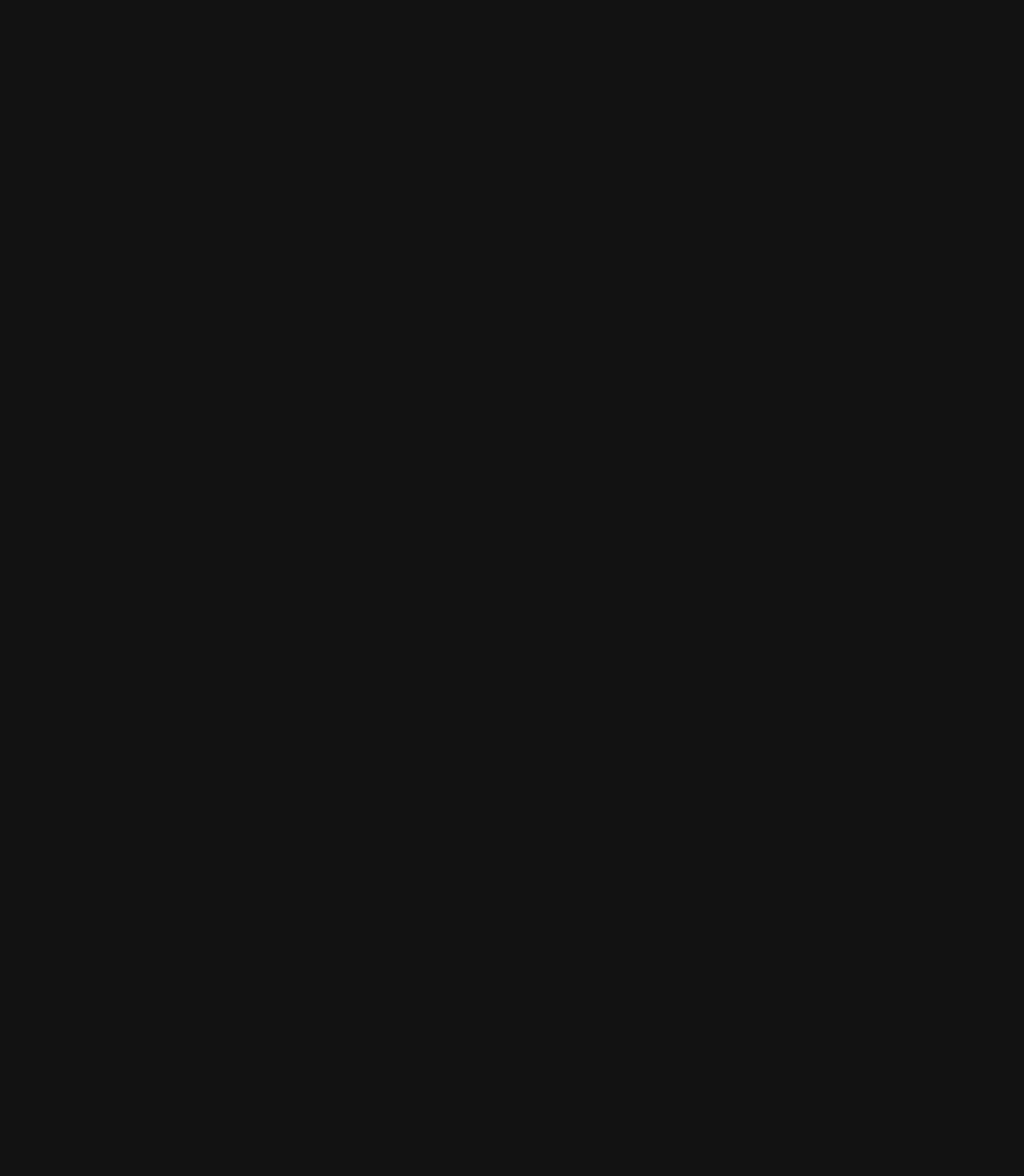
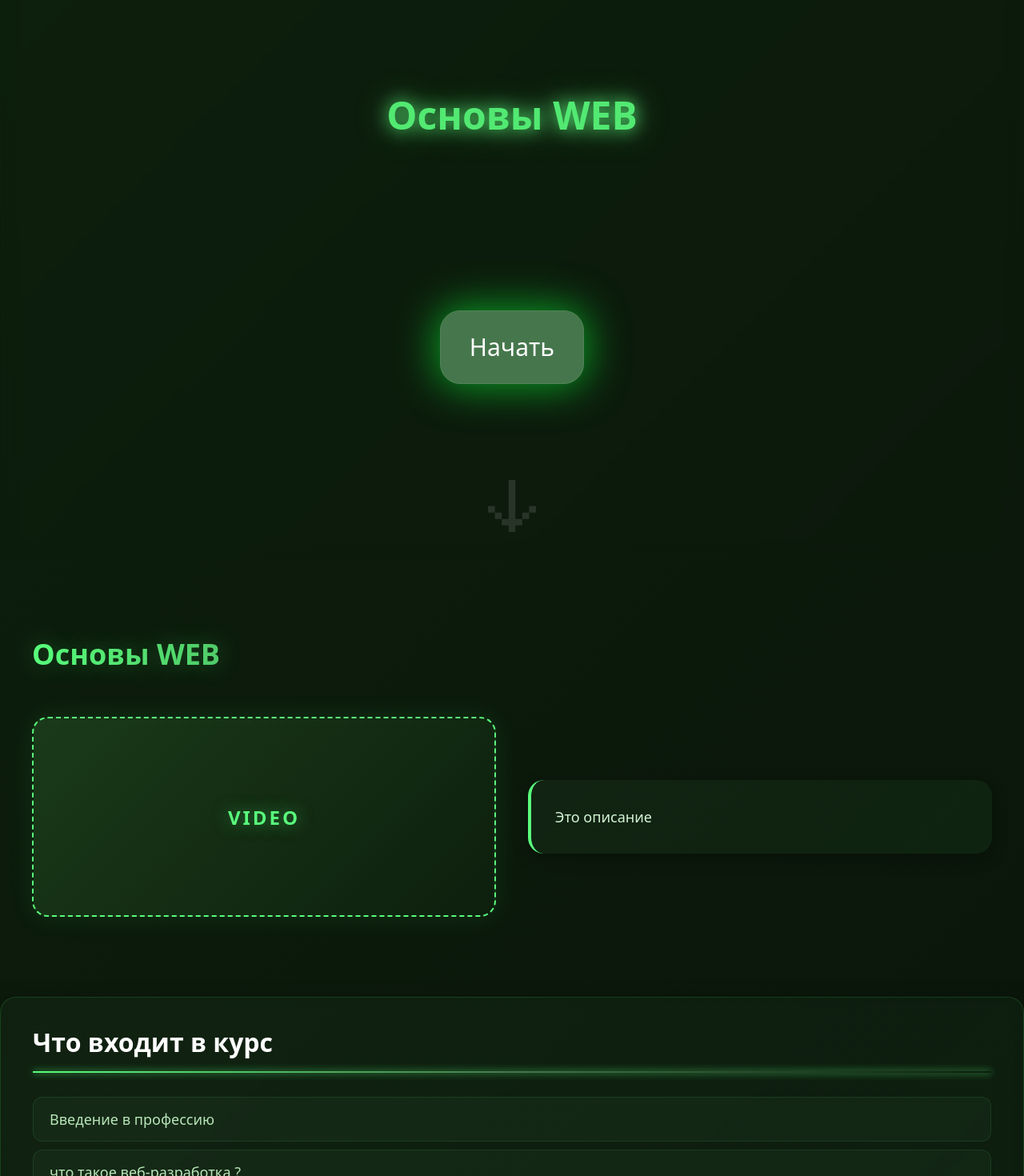
Before and after one commit to TheGedzie/True-Web-Platform, a React (Vite) app: page /education/1 in a window 1280 px wide. Before the commit this address had no page. Shown: the part 100-1570 px from the top of the page at 80% size. Before the commit the page ends 800 px from the top, so only its background shows below. Built offline with nearby package versions, Linux system fonts and the light colour scheme; data requests are answered from the project's data file.

Commit message:
New page previewCoursePage + fix layout

```diff
--- a/src/App.tsx
+++ b/src/App.tsx
@@ -1,11 +1,13 @@
 import { BrowserRouter, Routes, Route } from "react-router-dom"
 import { Education } from "./pages/Education"
+import { PreviewCourse } from "./pages/PreviewCourse"
 
 function App() {
   return (
    <BrowserRouter>
     <Routes>
       <Route path="/education" element={<Education />}/>
+      <Route path = "/education/:id" element={<PreviewCourse />}/>
     </Routes>
    </BrowserRouter>
   )
--- a/src/pages/Education/Education.tsx
+++ b/src/pages/Education/Education.tsx
@@ -7,6 +7,7 @@
 import { ProgressBar } from '../../components/UI/ProgressBar'
 import { Button } from '../../components/UI/Button'
 import { Modal } from '../../components/UI/Modal'
+import { useNavigate } from 'react-router-dom'
 
 const testData = {
   userName: "TheGedzie",
@@ -20,6 +21,7 @@
 
 export const Education = () => {
 
+  const navigate = useNavigate();
   const [courses, setCourses] = useState<Course[] | null>(null);
   const currentProgress : number = 1;
   const totalProgress : number = 3;
@@ -54,6 +56,7 @@
                   <Title children={`${course.name}`} level={"h3"} size='large' color='white'/>
                   <HomeCourseCard children={`${course.name}`} color ={`${color}`} onClick={() => {
                     console.log(course.id)
+                    navigate(`/education/${course.id}`)
                   }}/>
               </div>
              )
--- /dev/null
+++ b/src/pages/PreviewCourse/PreviewCourse.module.css
@@ -0,0 +1,176 @@
+.PreviewCourse {
+  min-height: 100vh;
+  background: linear-gradient(135deg, #0d1f0d 0%, #0a150a 100%);
+  display: flex;
+  flex-direction: column;
+  gap: 50px;
+}
+.hero {
+  display: flex;
+  position: relative;
+  width: 100%;
+  height: 100vh;
+  flex-direction: column;
+  justify-content: space-evenly;
+  align-items: center;
+  backdrop-filter: blur(10px);
+}
+
+.hero h1 {
+  max-width: 600px;
+  animation: textGlow 2s ease-in-out infinite;
+}
+
+@keyframes textGlow {
+  0%, 100% {
+    opacity: 0.9;
+    text-shadow: 0 0 20px #59FD7C, 0 0 40px #46774C;
+  }
+  50% {
+    opacity: 1;
+    text-shadow: 0 0 30px #59FD7C, 0 0 60px #59FD7C, 0 0 80px #46774C;
+  }
+}
+
+/* Секция описания */
+.description {
+  display: grid;
+  grid-template-columns: 1fr 1fr;
+  padding: 50px 40px;
+  gap: 40px;
+  align-items: center;
+}
+
+.description h2 {
+  grid-column: 1 / -1;
+  margin-bottom: 20px;
+  font-size: 36px;
+  background: linear-gradient(90deg, #59FD7C, #46774C, #59FD7C);
+  -webkit-background-clip: text;
+  -webkit-text-fill-color: transparent;
+  background-clip: text;
+  text-shadow: 0 0 30px rgba(89, 253, 124, 0.3);
+}
+
+.testVideo {
+  background: linear-gradient(135deg, #1a3a1a, #0d1f0d);
+  border-radius: 20px;
+  padding: 80px 40px;
+  display: flex;
+  justify-content: center;
+  align-items: center;
+  border: 2px dashed #59FD7C;
+  transition: all 0.3s ease;
+  min-height: 250px;
+  box-shadow: 0 0 30px rgba(89, 253, 124, 0.1);
+}
+
+.testVideo:hover {
+  border-color: #59FD7C;
+  transform: scale(1.02);
+  box-shadow: 0 10px 30px rgba(0, 0, 0, 0.7), 0 0 40px rgba(89, 253, 124, 0.3);
+  background: linear-gradient(135deg, #1f4a1f, #133013);
+}
+
+.testVideo span {
+  color: #59FD7C;
+  font-size: 24px;
+  font-weight: 600;
+  text-transform: uppercase;
+  letter-spacing: 3px;
+  text-shadow: 0 0 20px rgba(89, 253, 124, 0.5);
+}
+
+.descriptionText {
+  color: #d4f5d4;
+  font-size: 18px;
+  line-height: 1.8;
+  padding: 30px;
+  background: linear-gradient(135deg, rgba(70, 119, 76, 0.1), rgba(89, 253, 124, 0.05));
+  border-radius: 20px;
+  border-left: 4px solid #59FD7C;
+  box-shadow: 0 5px 20px rgba(0, 0, 0, 0.3);
+}
+
+/* Секция "Что входит в курс" */
+.intoCourse {
+  background: linear-gradient(135deg, rgba(70, 119, 76, 0.08) 0%, rgba(89, 253, 124, 0.03) 100%);
+  border-radius: 20px;
+  padding: 40px;
+  backdrop-filter: blur(5px);
+  border: 1px solid rgba(89, 253, 124, 0.15);
+  box-shadow: 0 10px 30px rgba(0, 0, 0, 0.4);
+}
+
+.intoCourse h2 {
+  margin-bottom: 20px;
+  font-size: 32px;
+  color: #fff;
+  text-shadow: 0 0 20px rgba(89, 253, 124, 0.4);
+}
+
+.intoCourse hr {
+  border: none;
+  height: 2px;
+  background: linear-gradient(90deg, #59FD7C, #46774C, transparent);
+  margin: 20px 0 30px 0;
+  box-shadow: 0 0 10px #59FD7C;
+}
+
+.intoCourse p {
+  color: #b8e6b8;
+  font-size: 18px;
+  padding: 15px 20px;
+  margin: 10px 0;
+  background: rgba(70, 119, 76, 0.1);
+  border-radius: 12px;
+  transition: all 0.3s ease;
+  cursor: default;
+  border: 1px solid rgba(89, 253, 124, 0.1);
+}
+
+.intoCourse p:hover {
+  background: rgba(89, 253, 124, 0.15);
+  border-color: #59FD7C;
+  color: #fff;
+  transform: translateX(10px);
+  box-shadow: 0 5px 15px rgba(89, 253, 124, 0.2), 0 0 20px rgba(89, 253, 124, 0.1);
+}
+
+/* Адаптив */
+@media (max-width: 968px) {
+  .PreviewCourse {
+    padding: 20px;
+  }
+
+  .hero {
+    flex-direction: column;
+    text-align: center;
+    gap: 30px;
+    padding: 30px 25px;
+  }
+
+  .description {
+    grid-template-columns: 1fr;
+  }
+}
+
+.arrow{
+  position: absolute;
+  max-width: 60px;
+  bottom: 100px;
+  animation: arrowAnimate 1.5s ease-in-out infinite;
+}
+@keyframes arrowAnimate {
+  0% {
+    bottom: 100px;
+    opacity: 1;
+  }
+  50% {
+    opacity: 0.4;
+  }
+  100% {
+    bottom: 30px;
+    opacity: 0;
+  }
+}
--- /dev/null
+++ b/src/pages/PreviewCourse/PreviewCourse.tsx
@@ -0,0 +1,48 @@
+import React, { useEffect, useState } from 'react'
+import cls from './previewCourse.module.css'
+import { Title } from '../../components/UI/Title'
+import { Button } from '../../components/UI/Button'
+import { useParams } from 'react-router-dom'
+import { getData } from '../../services/api'
+import arrow from '../../assets/arrow.svg'
+interface Course {
+  id: number
+  name: string
+  difficult: string
+  pages: number
+}
+
+export const PreviewCourse = () => {
+    const [course, setCourse] = useState<Course[] | null>(null);
+    const { id } = useParams();
+      useEffect(() => {
+          getData(`http://localhost:3000/courses/${id}`)
+              .then(response => {
+                  setCourse(response.data)
+              })
+              .catch(error => console.error(error))
+      }, [])
+  return (
+    <div className={cls.PreviewCourse}>
+        <div className={cls.hero}>
+            <Title children={course?.name} color='green' size='large' level='h1'/>
+            <Button children='Начать' animation size='large'/>
+            <img src={arrow} alt="arrow" className={cls.arrow}/>
+        </div>
+        <div className={cls.description}>
+            <Title level='h2' size='medium' color='white'>{course?.name}</Title>
+            <div className={cls.testVideo}>
+                <span>video</span>
+            </div>
+            <p className={cls.descriptionText}>{course?.description}</p>
+        </div>
+       <div className={cls.intoCourse}>
+        <Title color='white'>Что входит в курс</Title>
+        <hr />
+        {course?.intoCourse.map(contentInto => (
+            <p key={contentInto}>{contentInto}</p>
+        ))}
+        </div>
+    </div>
+  )
+}
--- /dev/null
+++ b/src/pages/PreviewCourse/index.ts
@@ -0,0 +1 @@
+export { PreviewCourse } from './previewCourse'
```
Also changed, not shown: src/assets/arrow.svg (added).
